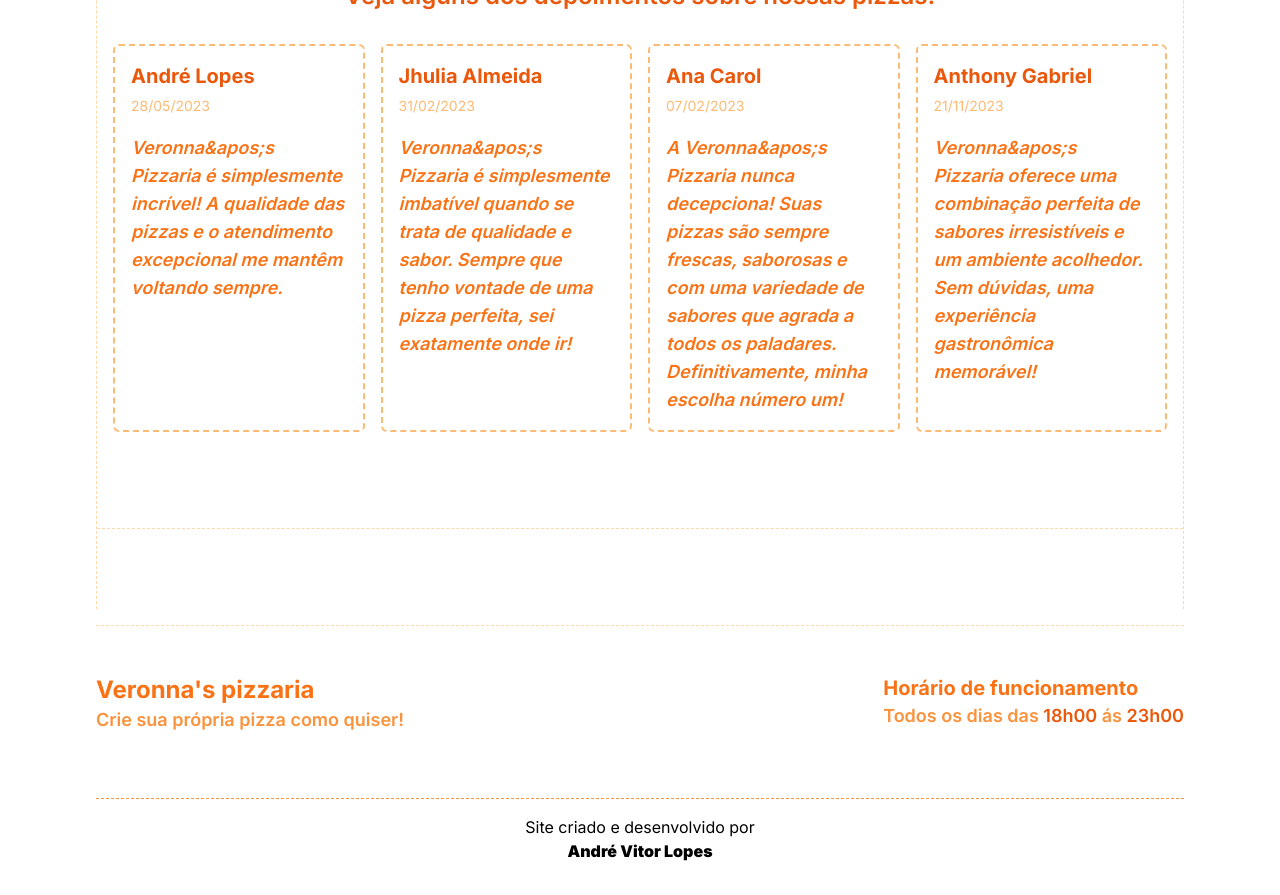
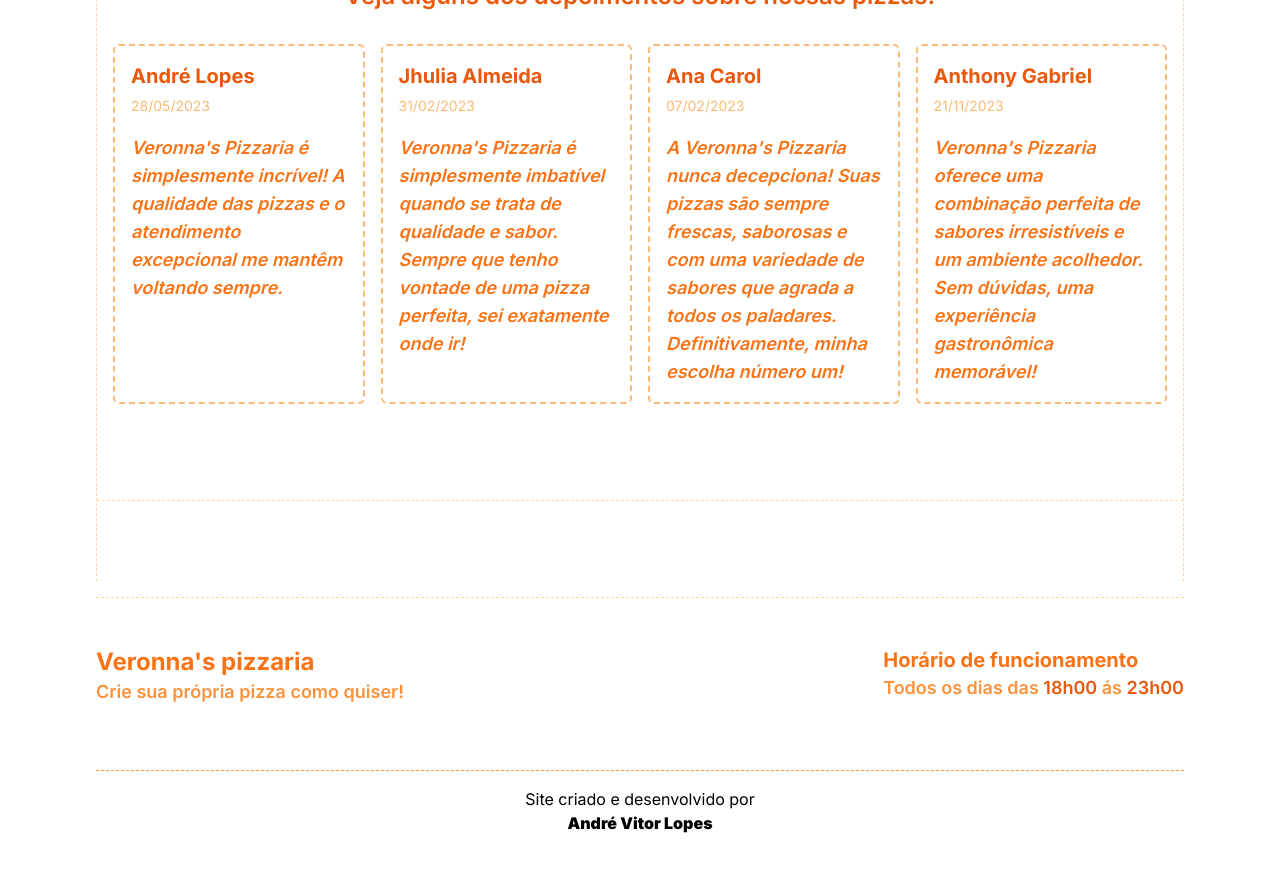
Before and after one commit to Andrevlopess/VeronnasPizzaria, a Next.js app: page / in a window 1280 px wide. Shown: the part 2260-3155 px from the top of the page. After the commit the page ends 3127 px from the top, so only its background shows below. Built offline with nearby package versions, Linux system fonts and the light colour scheme; no server answers.

Commit message:
editing strings

```diff
--- a/app/page.tsx
+++ b/app/page.tsx
@@ -143,7 +143,7 @@ export default function Home() {
               <span className="text-sm font-normal text-orange-300"> 28/05/2023</span></h1>
 
             <h3 className="text-lg italic text-orange-500 font-semibold">
-              {"Veronna&apos;s Pizzaria é simplesmente incrível! A qualidade das pizzas e o atendimento excepcional me mantêm voltando sempre."}
+              {"Veronna's Pizzaria é simplesmente incrível! A qualidade das pizzas e o atendimento excepcional me mantêm voltando sempre."}
             </h3>
           </div>
           <div className="flex flex-col border-2 border-dashed hover:border-solid hover:shadow-xl transition rounded-md border-orange-300 p-4 gap-4">
@@ -151,7 +151,7 @@ export default function Home() {
               <span className="text-sm font-normal text-orange-300"> 31/02/2023</span></h1>
 
             <h3 className="text-lg italic text-orange-500 font-semibold">
-            {"Veronna&apos;s Pizzaria é simplesmente imbatível quando se trata de qualidade e sabor. Sempre que tenho vontade de uma pizza perfeita, sei exatamente onde ir!"}
+            {"Veronna's Pizzaria é simplesmente imbatível quando se trata de qualidade e sabor. Sempre que tenho vontade de uma pizza perfeita, sei exatamente onde ir!"}
             </h3>
           </div>
           <div className="flex flex-col border-2 border-dashed hover:border-solid hover:shadow-xl transition rounded-md border-orange-300 p-4 gap-4">
@@ -159,7 +159,7 @@ export default function Home() {
               <span className="text-sm font-normal text-orange-300">07/02/2023</span></h1>
 
             <h3 className="text-lg italic text-orange-500 font-semibold">
-             { "A Veronna&apos;s Pizzaria nunca decepciona! Suas pizzas são sempre frescas, saborosas e com uma variedade de sabores que agrada a todos os paladares. Definitivamente, minha escolha número um!"}
+             { "A Veronna's Pizzaria nunca decepciona! Suas pizzas são sempre frescas, saborosas e com uma variedade de sabores que agrada a todos os paladares. Definitivamente, minha escolha número um!"}
             </h3>
           </div>
           <div className="flex flex-col border-2 border-dashed hover:border-solid hover:shadow-xl transition rounded-md border-orange-300 p-4 gap-4">
@@ -168,7 +168,7 @@ export default function Home() {
 
             <h3 className="text-lg italic text-orange-500 font-semibold">
 
-              {"Veronna&apos;s Pizzaria oferece uma combinação perfeita de sabores irresistíveis e um ambiente acolhedor. Sem dúvidas, uma experiência gastronômica memorável!"}
+              {"Veronna's Pizzaria oferece uma combinação perfeita de sabores irresistíveis e um ambiente acolhedor. Sem dúvidas, uma experiência gastronômica memorável!"}
             </h3>
           </div>
 
--- a/components/Footer.tsx
+++ b/components/Footer.tsx
@@ -7,7 +7,7 @@ const Footer = (props: Props) => {
     <footer className='flex flex-col'>
       <div className='w-full border-t border-dashed border-orange-200 flex justify-between my-4 py-12 flex-wrap gap-4'>
         <div>
-          <h1 className='text-xl md:text-2xl font-bold text-orange-500'>Veronna&apos;s pizzaria</h1>
+          <h1 className='text-xl md:text-2xl font-bold text-orange-500'>{"Veronna's pizzaria"}</h1>
           <h3 className='text-sm md:text-lg font-semibold text-orange-400'>
             Crie sua própria pizza como quiser!
           </h3>
--- a/components/Header.tsx
+++ b/components/Header.tsx
@@ -18,7 +18,7 @@ const Header = async () => {
         <header className='flex flex-col'>
             <div className='flex justify-between items-center py-4 lg:py-6 gap-4'>
                 <Link href={'/'}>
-                    <h1 className='text-xl font-bold text-orange-600'>Veronna&apos;s pizzaria</h1>
+                    <h1 className='text-xl font-bold text-orange-600'>{"Veronna's pizzaria"}</h1>
                 </Link>
 
                 <div className='flex items-center justify-center space-x-4'>
```
